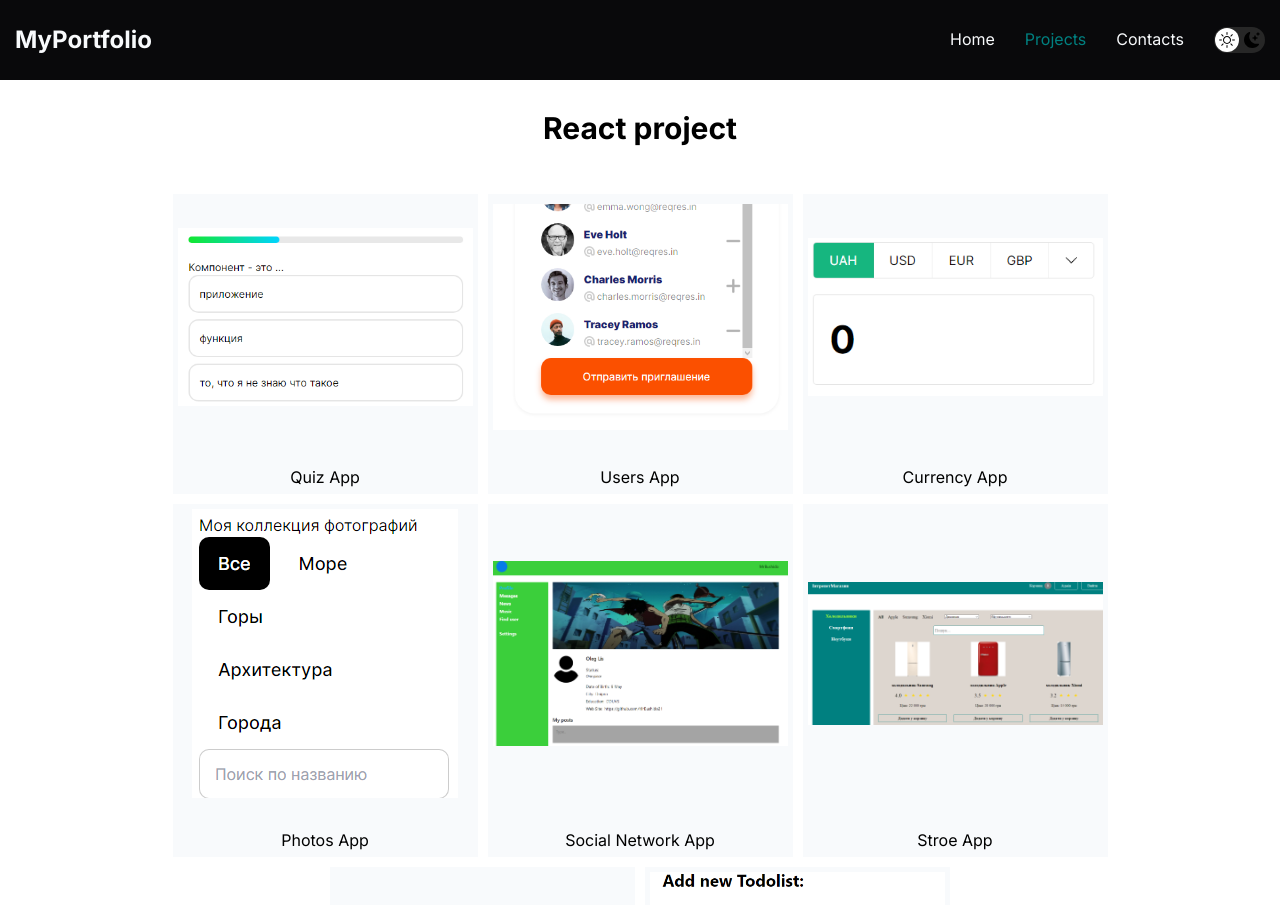
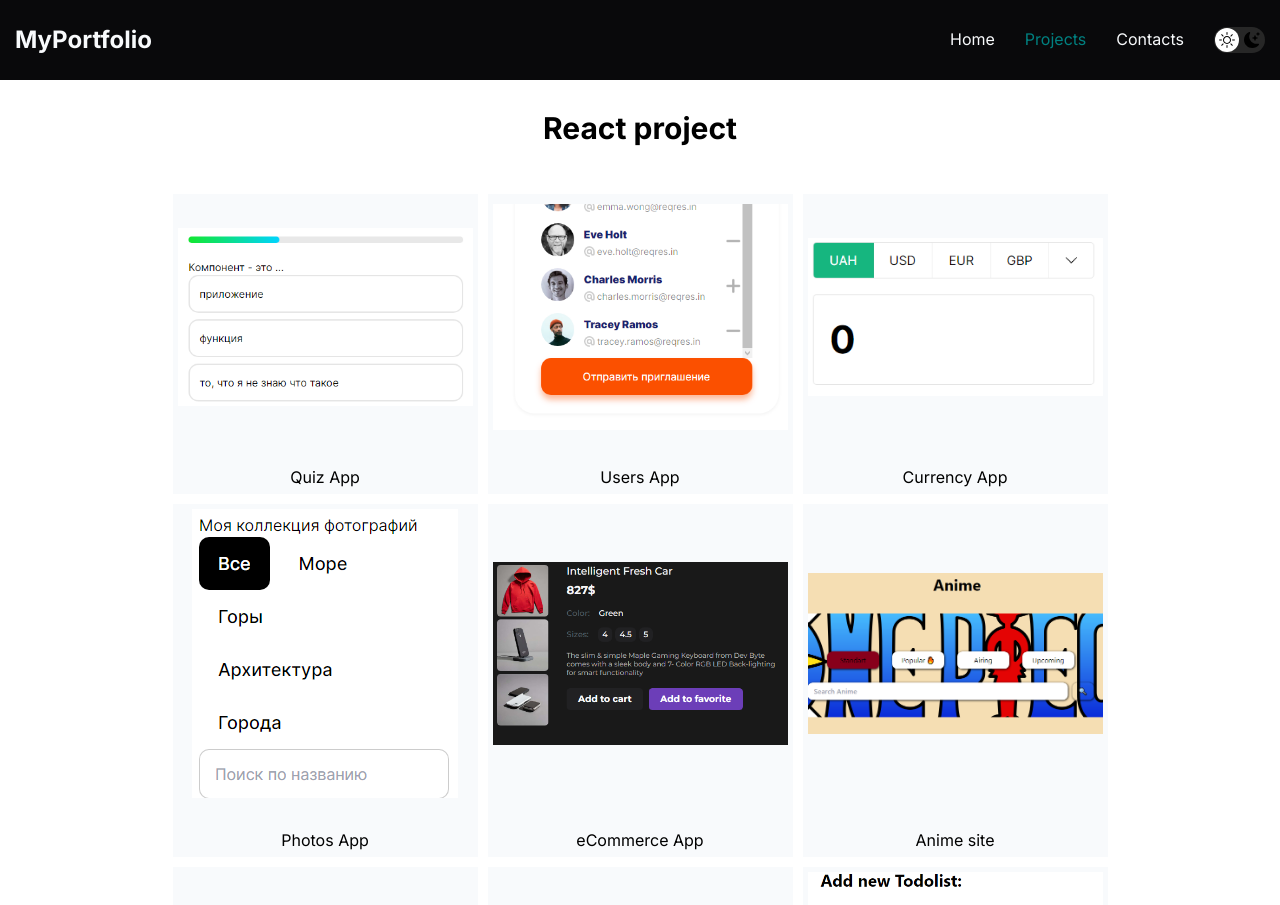
Before and after one commit to MrBushido21/MyPortfolio, a React (Create React App) app: page /projects in a window 1280 px wide. Shown: the top 905 px of the page. Built offline with nearby package versions, Linux system fonts and the light colour scheme.

Commit message:
added STUFF

```diff
--- a/src/DataProjects.ts
+++ b/src/DataProjects.ts
@@ -1,10 +1,11 @@
+import stuffImg from './img/stuffImg.png'
+import animeSite from './img/animeSite.png'
 import quizImg from './img/quiz-img.png'
 import usersImg from './img/users-img.png'
 import currencyImg from './img/currency-img.png'
 import photosImg from './img/photos-img.png'
 import socialNetImg from './img/social-network.png'
 import storeImg from './img/store-app.png'
-import animeSite from './img/animeSite.png'
 import todolist from './img/todolist.png'
 
 type DataProjectsType = {
@@ -20,8 +21,9 @@ export const dataProjects: DataProjectsType[] = [
     {to: "photos", src: photosImg, title: "Photos App"},
 ]
 export const dataProjectsLink: DataProjectsType[] = [
+    {to: "https://stuff-store-app.vercel.app", src: stuffImg, title: "eCommerce App"},
+    {to: "https://haki-anime-app.vercel.app", src: animeSite, title: "Anime site"},
     {to: "https://mrbushido21.github.io/demo-social-app", src: socialNetImg, title: "Social Network App" },
     {to: "https://mrbushido21.github.io/store-app/", src: storeImg, title: "Stroe App"},
-    {to: "https://haki-anime-app.vercel.app", src: animeSite, title: "Anime site"},
     {to: "https://todolist-nup8.vercel.app", src: todolist, title: "Todolist App"},
 ]
```
Also changed, not shown: src/img/stuffImg.png (added).
